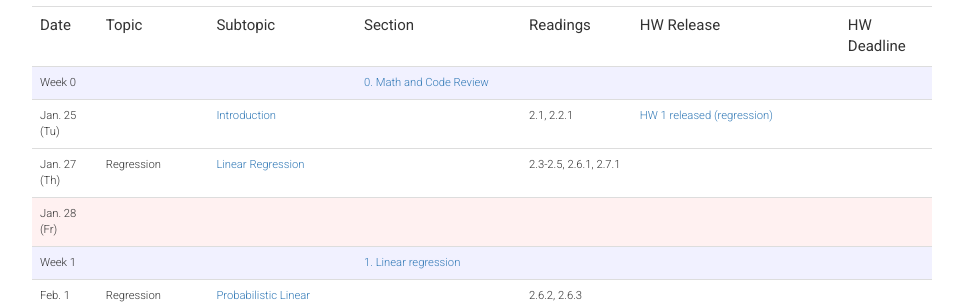
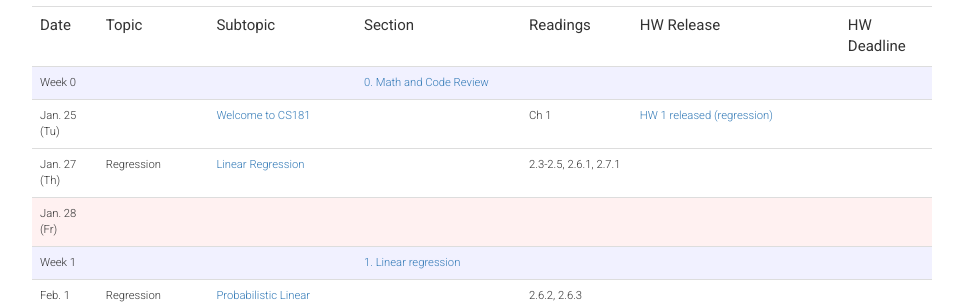
Before and after one commit to harvard-ml-courses/cs181-web, a Jekyll site: the page built from schedule.html, in a window 1280 px wide and 900 px high. Shown: the part 240-544 px from the top of the window, without its empty margins (158-1121 px from the left). Built offline with Jekyll 4.4.1, drawn with Linux system fonts in a browser that asks for light colours.

Commit message:
Update lecture 1 notes

```diff
--- a/_data/all.yaml
+++ b/_data/all.yaml
@@ -86,9 +86,9 @@ lectures:
     type: 'sec'
   # Tu
   - topic:
-    subtopic: <a href="/cs181-web/recaps/lec1">Introduction</a>
+    subtopic: <a href="/cs181-web/recaps/lec1">Welcome to CS181</a>
     section:
-    readings: 2.1, 2.2.1
+    readings: Ch 1
     release: <a href="/cs181-web/homework#hw1">HW 1 released (regression)</a>
   # Th
   - topic: Regression
--- a/_includes/header.html
+++ b/_includes/header.html
@@ -25,8 +25,8 @@
             Lecture Recaps
           </a>
           <ul class="dropdown-menu" aria-labelledby="dropdownMenuButton" type="button">
-            <!-- <li><a class="dropdown-item" href="{{ site.baseurl }}/recaps/lec1">Lecture 1 (Nonparametric Regression)</a></li>
-            <li><a class="dropdown-item" href="{{ site.baseurl }}/recaps/lec2">Lecture 2 (Linear Regression)</a></li>
+            <li><a class="dropdown-item" href="{{ site.baseurl }}/recaps/lec1">Lecture 1 (Welcome to CS181)</a></li>
+            <!-- <li><a class="dropdown-item" href="{{ site.baseurl }}/recaps/lec2">Lecture 2 (Linear Regression)</a></li>
             <li><a class="dropdown-item" href="{{ site.baseurl }}/recaps/lec3">Lecture 3 (Probabilistic Linear Regression)</a></li>
             <li><a class="dropdown-item" href="{{ site.baseurl }}/recaps/lec4">Lecture 4 (Linear Classification)</a></li>
             <li><a class="dropdown-item" href="{{ site.baseurl }}/recaps/lec5">Lecture 5 (Probabilistic Classification)</a></li>
```
Also changed, not shown: recaps/lec1.html (+18 -0 lines).
